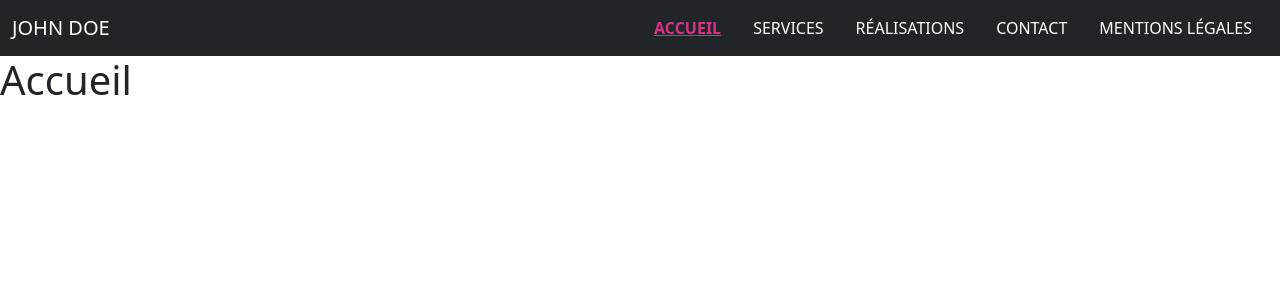
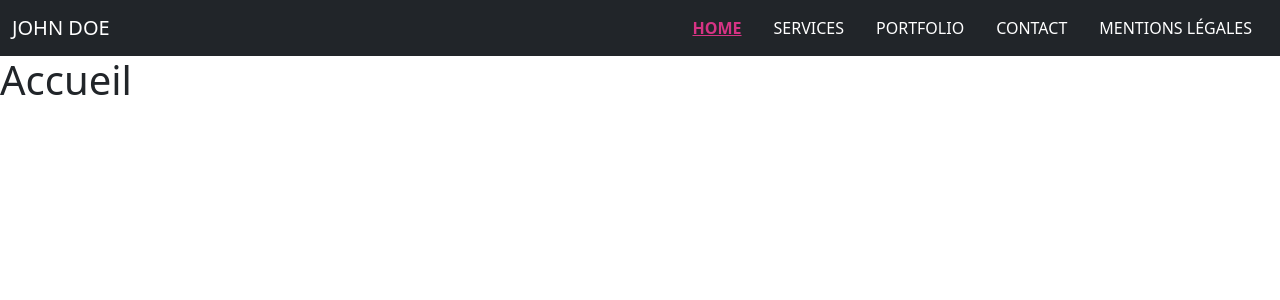
Before and after one commit to Choub-prog/Devoir-react, a React (Create React App) app: page / in a window 1280 px wide. Shown: the top 300 px of the page. Built offline with nearby package versions, Linux system fonts and the light colour scheme.

Commit message:
feat(js):menu text display correction,change file projects for portfolio

```diff
--- a/src/App.js
+++ b/src/App.js
@@ -3,7 +3,7 @@ import { Routes, Route } from 'react-router-dom';
 
 import Home from './pages/Home';
 import Services from './pages/Services';
-import Projects from './pages/Projects';
+import Portfolio from './pages/Portfolio';
 import Contact from './pages/Contact';
 import LegalNotices from './pages/LegalNotices';
 
@@ -13,7 +13,7 @@ const App = () => {
       <Routes>
         <Route path="/" element={<Home />} />
         <Route path="/services" element={<Services />} />
-        <Route path="/projects" element={<Projects />} />
+        <Route path="/portfolio" element={<Portfolio />} />
         <Route path="/contact" element={<Contact />} />
         <Route path="/legal-notices" element={<LegalNotices />} />
         // path="*" Si l'url ne correpond à rien, renvoie sur Home.
--- a/src/components/Nav.js
+++ b/src/components/Nav.js
@@ -4,9 +4,9 @@ import '../styles/Nav.css';
 
 const Nav = () => {
   const links = [
-    { id: 1, to: '/', label: 'Accueil' },
+    { id: 1, to: '/', label: 'Home' },
     { id: 2, to: '/services', label: 'Services' },
-    { id: 3, to: '/projects', label: 'Réalisations' },
+    { id: 3, to: '/projects', label: 'Portfolio' },
     { id: 4, to: '/contact', label: 'Contact' },
     { id: 5, to: '/legal-notices', label: 'Mentions légales' },
   ];
```
Also changed, not shown: src/pages/Portfolio.js (renamed from src/pages/Projects.js).
